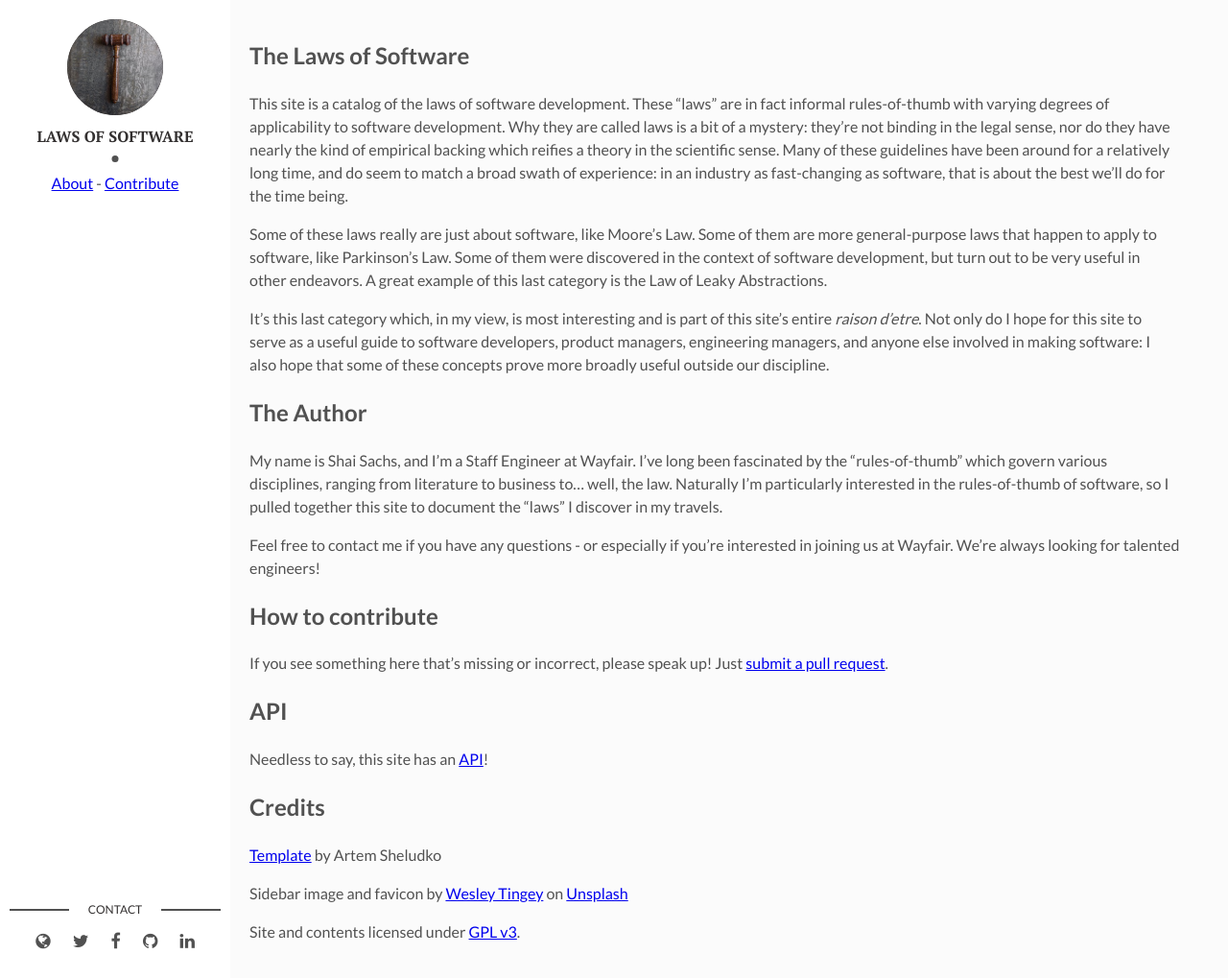
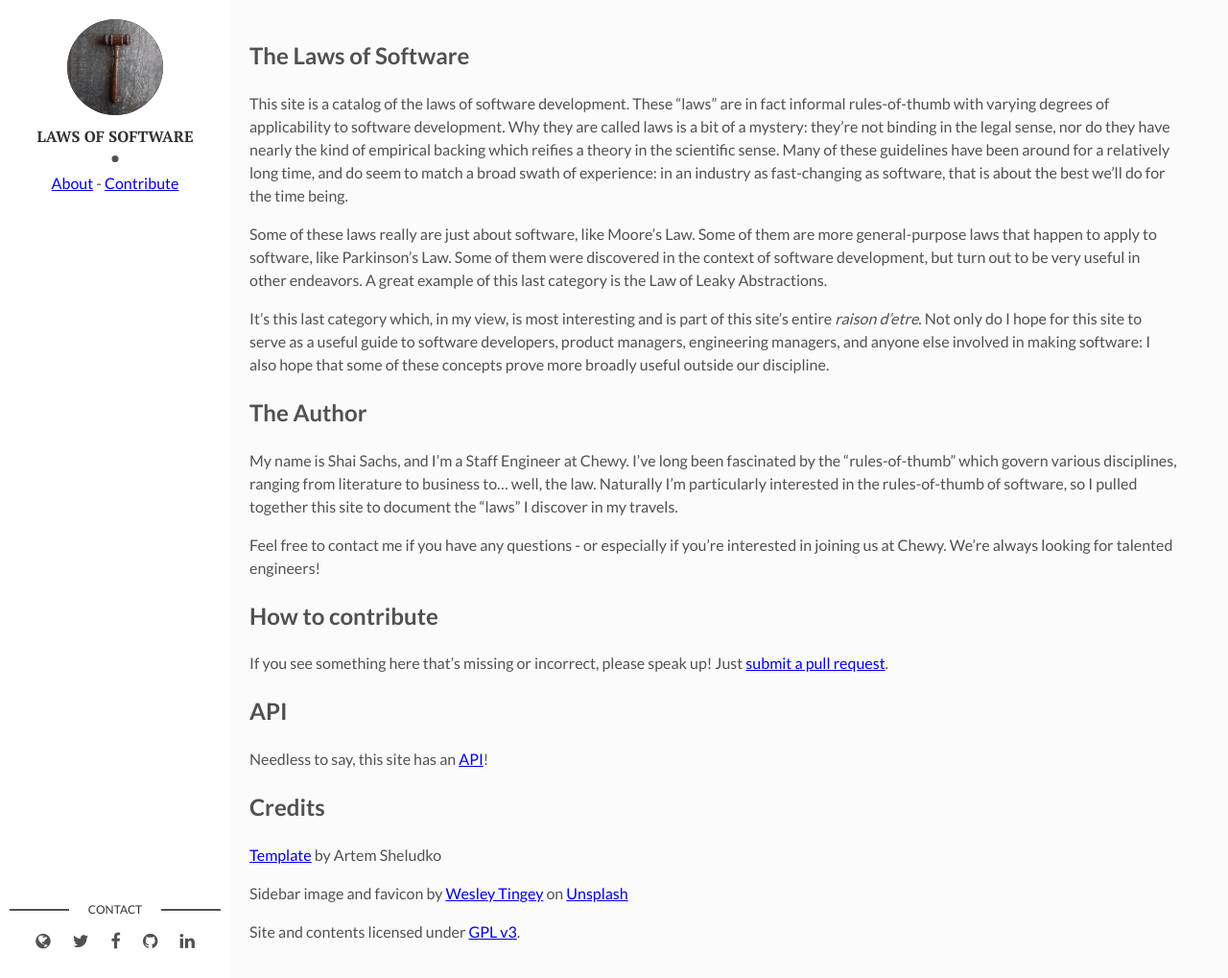
Before and after one commit to shaisachs/laws-of-software, a Jekyll site: the page built from about.md, in a window 1280 px wide and 1019 px high. Shown: the whole window at 96% size. Built offline with Jekyll 4.4.1, drawn with Linux system fonts in a browser that asks for light colours.

Commit message:
update company

```diff
--- a/about.md
+++ b/about.md
@@ -14,9 +14,9 @@ It's this last category which, in my view, is most interesting and is part of th
 
 ## The Author
 
-My name is Shai Sachs, and I'm a Staff Engineer at Wayfair. I've long been fascinated by the "rules-of-thumb" which govern various disciplines, ranging from literature to business to... well, the law. Naturally I'm particularly interested in the rules-of-thumb of software, so I pulled together this site to document the "laws" I discover in my travels.
+My name is Shai Sachs, and I'm a Staff Engineer at Chewy. I've long been fascinated by the "rules-of-thumb" which govern various disciplines, ranging from literature to business to... well, the law. Naturally I'm particularly interested in the rules-of-thumb of software, so I pulled together this site to document the "laws" I discover in my travels.
 
-Feel free to contact me if you have any questions - or especially if you're interested in joining us at Wayfair. We're always looking for talented engineers!
+Feel free to contact me if you have any questions - or especially if you're interested in joining us at Chewy. We're always looking for talented engineers!
 
 ## How to contribute
 
```
